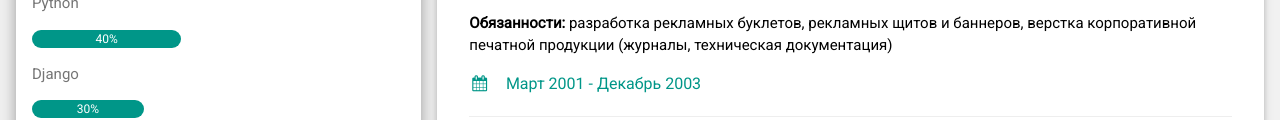
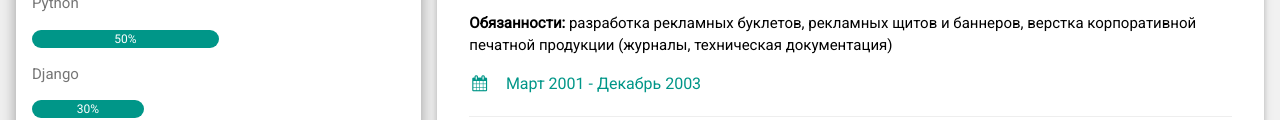
Before and after one commit to KhachKara/portfolio, a plain HTML site: page index.html in a window 1280 px wide. Shown: the part 451-571 px from the top of the page. Drawn offline with nearby package versions, Linux system fonts and the light colour scheme.

Commit message:
Python 40% >>> 50%

```diff
--- a/index.html
+++ b/index.html
@@ -56,8 +56,8 @@
                     </div>
                     <p>Python</p>
                     <div class="w3-progress-container w3-round-xlarge w3-small">
-                        <div class="w3-progressbar w3-round-xlarge w3-teal" style="width:40%">
-                            <div class="w3-center w3-text-white">40%</div>
+                        <div class="w3-progressbar w3-round-xlarge w3-teal" style="width:50%">
+                            <div class="w3-center w3-text-white">50%</div>
                         </div>
                     </div>
                     <p>Django</p>
```
